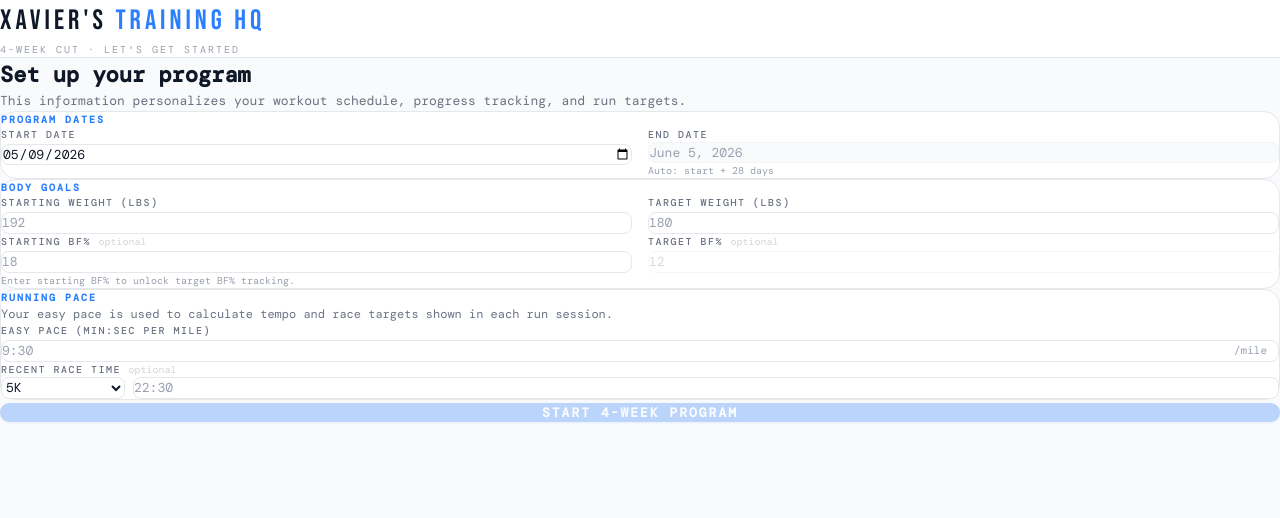
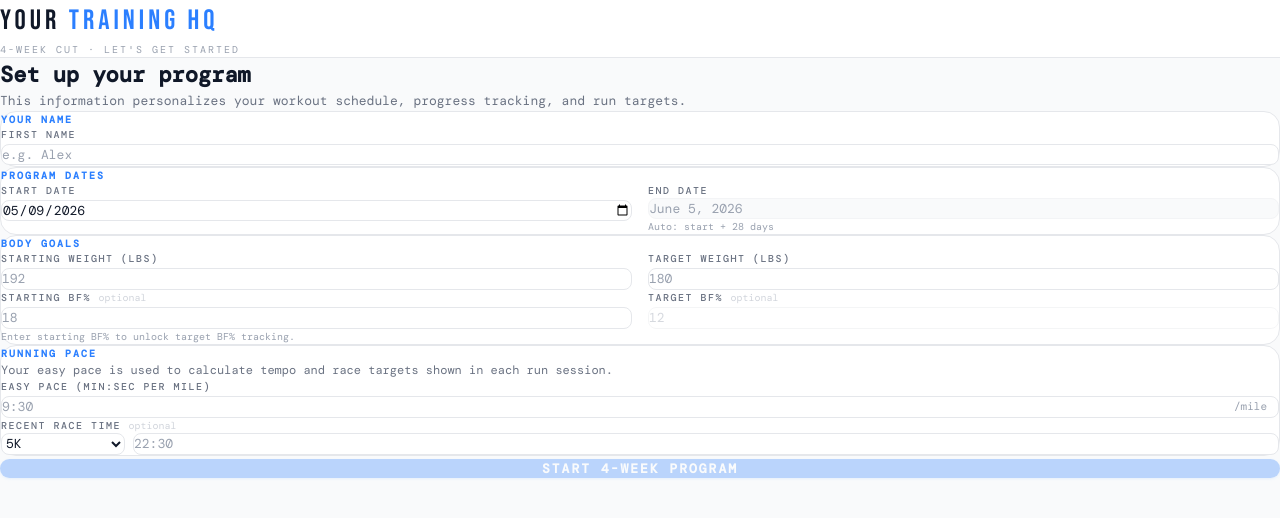
Before and after one commit to xcontreras94/fitness-hq, a React (Vite) app: page /progress in a window 1280 px wide. Shown: the top 518 px of the page. Built offline with nearby package versions, Linux system fonts and the light colour scheme; a web font is replaced by a local one.

Commit message:
clean up ui like scrolling

```diff
--- a/src/App.tsx
+++ b/src/App.tsx
@@ -21,18 +21,19 @@ export default function App() {
 
   const goal = loadGoal()!;
   const subheader = `4-WEEK CUT · TARGET: ${goal.targetWeight} LBS`;
+  const nameLabel = goal.name ? `${goal.name.toUpperCase()}'S` : 'YOUR';
 
   return (
     <HashRouter>
-      <div className="min-h-screen bg-gray-50 pb-20">
+      <div className="min-h-screen bg-gray-50 overflow-x-hidden" style={{ paddingBottom: 'calc(3rem + env(safe-area-inset-bottom, 0px))' }}>
 
         {/* Header */}
         <header
-          className="bg-white border-b border-gray-200 px-5"
+          className="sticky top-0 z-10 bg-white border-b border-gray-200 px-5"
           style={{ paddingTop: 'env(safe-area-inset-top, 20px)' }}
         >
           <div className="pt-2 mb-1">
-            <span className="font-display text-[28px] tracking-[4px] text-gray-900">XAVIER'S</span>
+            <span className="font-display text-[28px] tracking-[4px] text-gray-900">{nameLabel}</span>
             <span className="font-display text-[28px] tracking-[4px] text-blue-500"> TRAINING HQ</span>
           </div>
           <div className="text-[10px] tracking-[2px] text-gray-400 mb-3">
--- a/src/data/progress.ts
+++ b/src/data/progress.ts
@@ -2,6 +2,7 @@ const GOAL_KEY = 'fitness-hq:goal';
 const CHECKINS_KEY = 'fitness-hq:checkins';
 
 export interface Goal {
+  name?: string;
   startDate: string;
   endDate: string;
   targetWeight: number;
--- a/src/index.css
+++ b/src/index.css
@@ -11,8 +11,12 @@
   padding: 0;
 }
 
-html, body, #root {
+html {
   height: 100%;
+}
+
+body, #root {
+  min-height: 100%;
 }
 
 body {
@@ -25,4 +29,4 @@ body {
 
 ::-webkit-scrollbar { width: 3px; }
 ::-webkit-scrollbar-track { background: #0a0a0f; }
-::-webkit-scrollbar-thumb { background: #e94560; border-radius: 2px; }
+::-webkit-scrollbar-thumb { background: #6b7280; border-radius: 2px; }
--- a/src/pages/ProgressPage.tsx
+++ b/src/pages/ProgressPage.tsx
@@ -254,19 +254,24 @@ function CheckInHistory({
           ) : (
             <div className="flex items-center gap-3 py-2.5">
               <span className="text-[11px] text-gray-400 w-14 shrink-0">{fmtFull(ci.date)}</span>
-              <span className="text-[13px] text-gray-900 flex-1">
-                {ci.weight} <span className="text-[10px] text-gray-400">lbs</span>
-              </span>
-              <span className="text-[12px] text-gray-500 w-12 text-right">
-                {ci.bodyFat != null ? `${ci.bodyFat}%` : <span className="text-gray-200">—</span>}
-              </span>
+              <div className="flex items-baseline gap-2 flex-1">
+                <span className="text-[13px] text-gray-900">
+                  {ci.weight} <span className="text-[10px] text-gray-400">lbs</span>
+                </span>
+                {ci.bodyFat != null
+                  ? <span className="text-[13px] text-gray-900">
+                    {ci.bodyFat}% <span className="text-[10px] text-gray-400">Body Fat</span>
+                  </span>
+                  : <span className="text-[12px] text-gray-200">—</span>
+                }
+              </div>
               <button onClick={() => startEdit(ci)}
-                className="text-[9px] tracking-[1px] text-gray-400 hover:text-gray-600 transition-colors ml-2">
-                EDIT
+                className="text-base leading-none hover:opacity-60 transition-opacity">
+                ✏️
               </button>
               <button onClick={() => onDelete(ci.date)}
-                className="text-[9px] tracking-[1px] text-gray-400 hover:text-red-400 transition-colors">
-                DEL
+                className="text-base leading-none hover:opacity-60 transition-opacity">
+                🗑️
               </button>
             </div>
           )}
--- a/src/pages/SetupPage.tsx
+++ b/src/pages/SetupPage.tsx
@@ -34,6 +34,7 @@ export default function SetupPage({ onComplete }: { onComplete: () => void }) {
   const today = new Date().toISOString().slice(0, 10);
 
   const [form, setForm] = useState({
+    name: '',
     startDate: today,
     startingWeight: '',
     targetWeight: '',
@@ -53,6 +54,7 @@ export default function SetupPage({ onComplete }: { onComplete: () => void }) {
   const hasBf = form.startingBodyFat.length > 0;
 
   const canSubmit =
+    form.name.trim().length > 0 &&
     !!form.startDate &&
     parseFloat(form.startingWeight) > 0 &&
     parseFloat(form.targetWeight) > 0 &&
@@ -64,6 +66,7 @@ export default function SetupPage({ onComplete }: { onComplete: () => void }) {
     endD.setDate(endD.getDate() + 27);
 
     const goal: Goal = {
+      name: form.name.trim(),
       startDate: form.startDate,
       endDate: endD.toISOString().slice(0, 10),
       startingWeight: parseFloat(form.startingWeight),
@@ -92,7 +95,9 @@ export default function SetupPage({ onComplete }: { onComplete: () => void }) {
         style={{ paddingTop: 'env(safe-area-inset-top, 20px)' }}
       >
         <div className="pt-2 mb-1">
-          <span className="font-display text-[28px] tracking-[4px] text-gray-900">XAVIER'S</span>
+          <span className="font-display text-[28px] tracking-[4px] text-gray-900">
+            {form.name.trim() ? `${form.name.trim().toUpperCase()}'S` : 'YOUR'}
+          </span>
           <span className="font-display text-[28px] tracking-[4px] text-blue-500"> TRAINING HQ</span>
         </div>
         <div className="text-[10px] tracking-[2px] text-gray-400 mb-3">
@@ -105,6 +110,22 @@ export default function SetupPage({ onComplete }: { onComplete: () => void }) {
         <p className="text-[13px] text-gray-500 mb-6">
           This information personalizes your workout schedule, progress tracking, and run targets.
         </p>
+
+        {/* Name */}
+        <div className={sectionCls}>
+          <p className={sectionTitle}>YOUR NAME</p>
+          <div>
+            <label className={labelCls}>FIRST NAME</label>
+            <input
+              type="text"
+              className={inputCls}
+              value={form.name}
+              onChange={set('name')}
+              placeholder="e.g. Alex"
+              required
+            />
+          </div>
+        </div>
 
         {/* Program dates */}
         <div className={sectionCls}>
```
